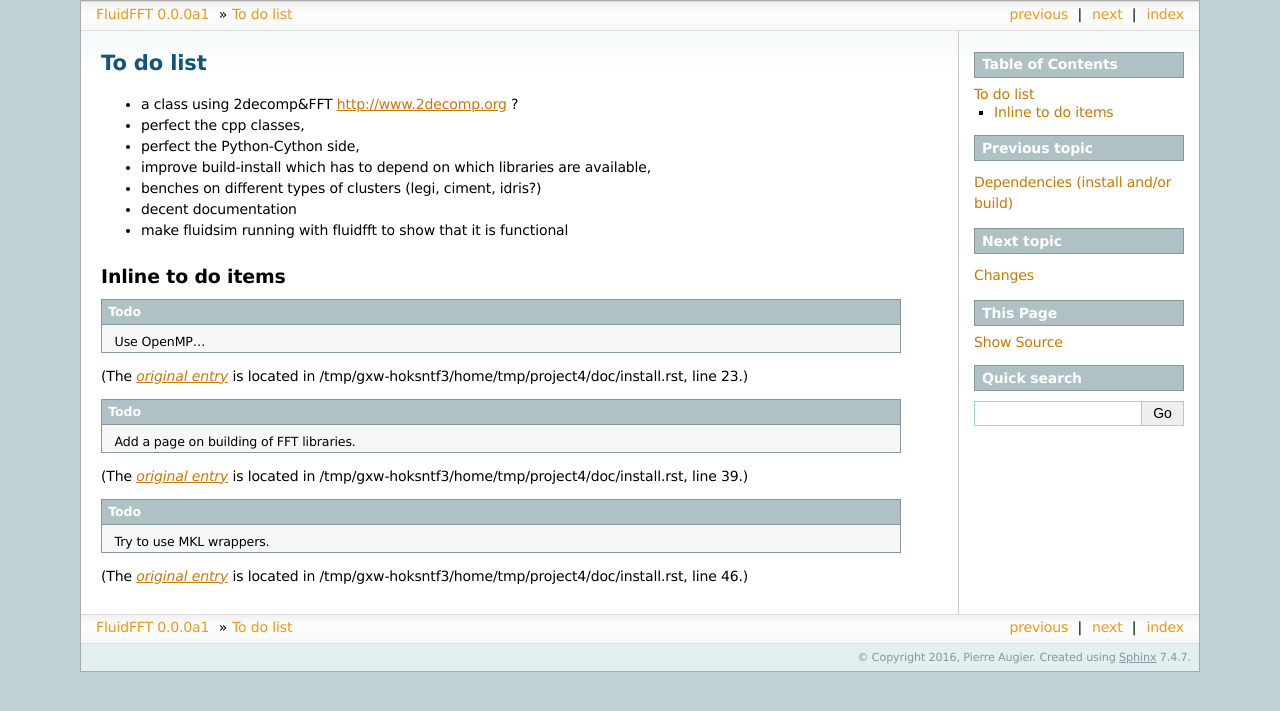
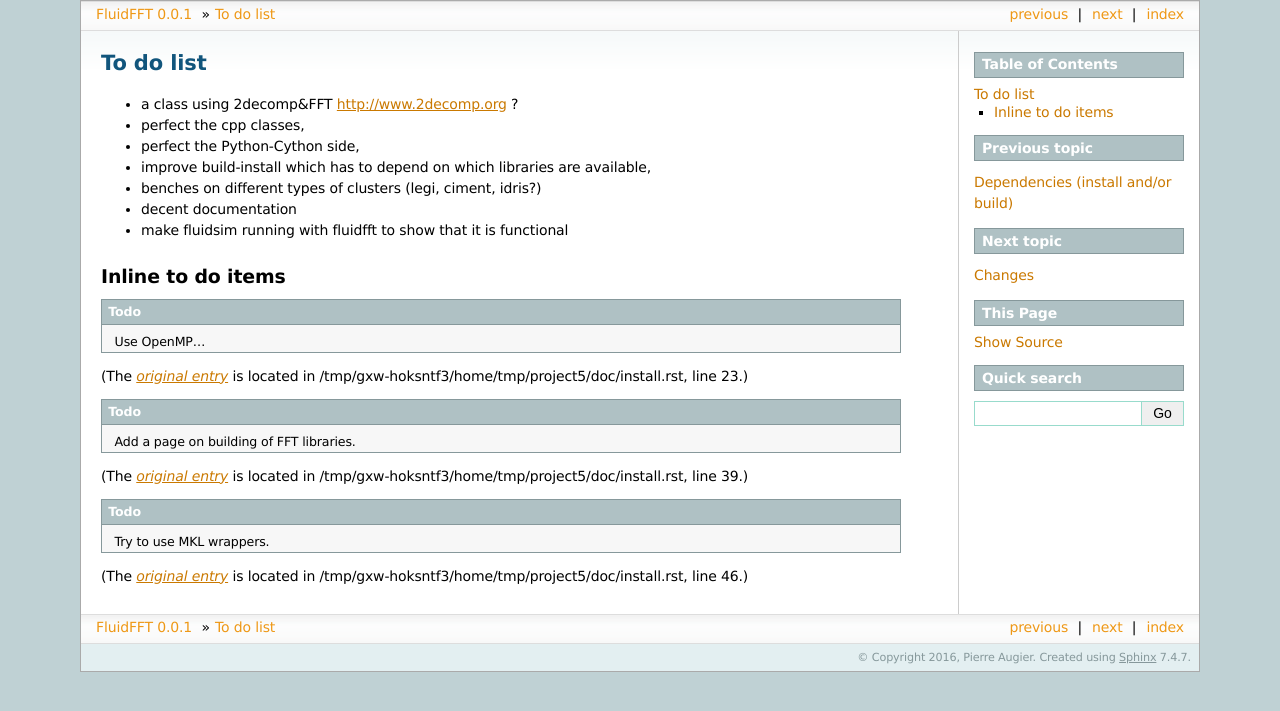
Before and after one commit to fluiddyn/fluidfft, a Sphinx documentation site: the page built from doc/to_do.rst, in a window 1280 px wide. Shown: the top 711 px of the page. Built offline with Sphinx 7.4.7, drawn with Linux system fonts in a browser that asks for light colours.

Commit message:
Version 0.0.1

```diff
--- a/README.rst
+++ b/README.rst
@@ -11,6 +11,10 @@
    :target: http://fluidfft.readthedocs.org
    :alt: Documentation status
 
+.. |coverage| image:: https://codecov.io/bb/fluiddyn/fluidfft/branch/default/graph/badge.svg
+   :target: https://codecov.io/bb/fluiddyn/fluidfft/branch/default/
+   :alt: Code coverage
+
 This package provides C++ and Python classes useful to perform fast
 Fourier transform with different libraries, in particular
 
@@ -18,7 +22,7 @@
 
 - `pfft <https://github.com/mpip/pfft>`_
 
-- `p3dfft <https://github.com/sdsc/p3dfft>`_ (in dev...)
+- `p3dfft <https://github.com/sdsc/p3dfft>`_
 
 The package can be used as a base to write spectral code. In
 particular, the code `FluidSim <http://fluidsim.readthedocs.org>`_
--- a/doc/conf.py
+++ b/doc/conf.py
@@ -14,6 +14,7 @@
 import sys
 import os
 import subprocess
+from runpy import run_path
 
 import fluidfft
 
@@ -30,7 +31,6 @@
     print(
         'Can not find doxygen to generate the documentation of the cpp code.')
 
-from runpy import run_path
 run_path('../src_cy/create_fake_mod_for_doc.py')
 
 
--- a/fluidfft/_version.py
+++ b/fluidfft/_version.py
@@ -11,4 +11,4 @@
 'a' or 'alpha' means alpha version (internal testing),
 'b' or 'beta' means beta version (external testing).
 """
-__version__ = '0.0.0a1'
+__version__ = '0.0.1'
```
Also changed, not shown: 1 other file.
